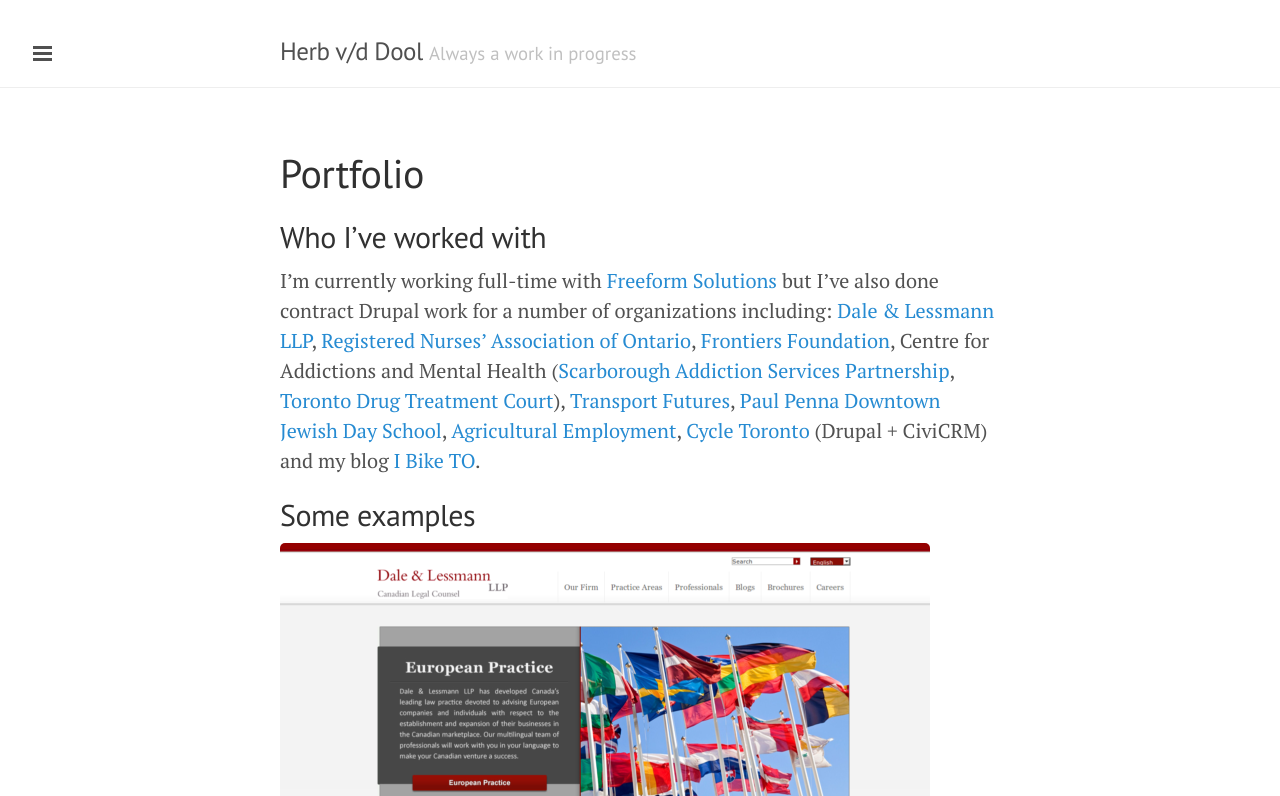
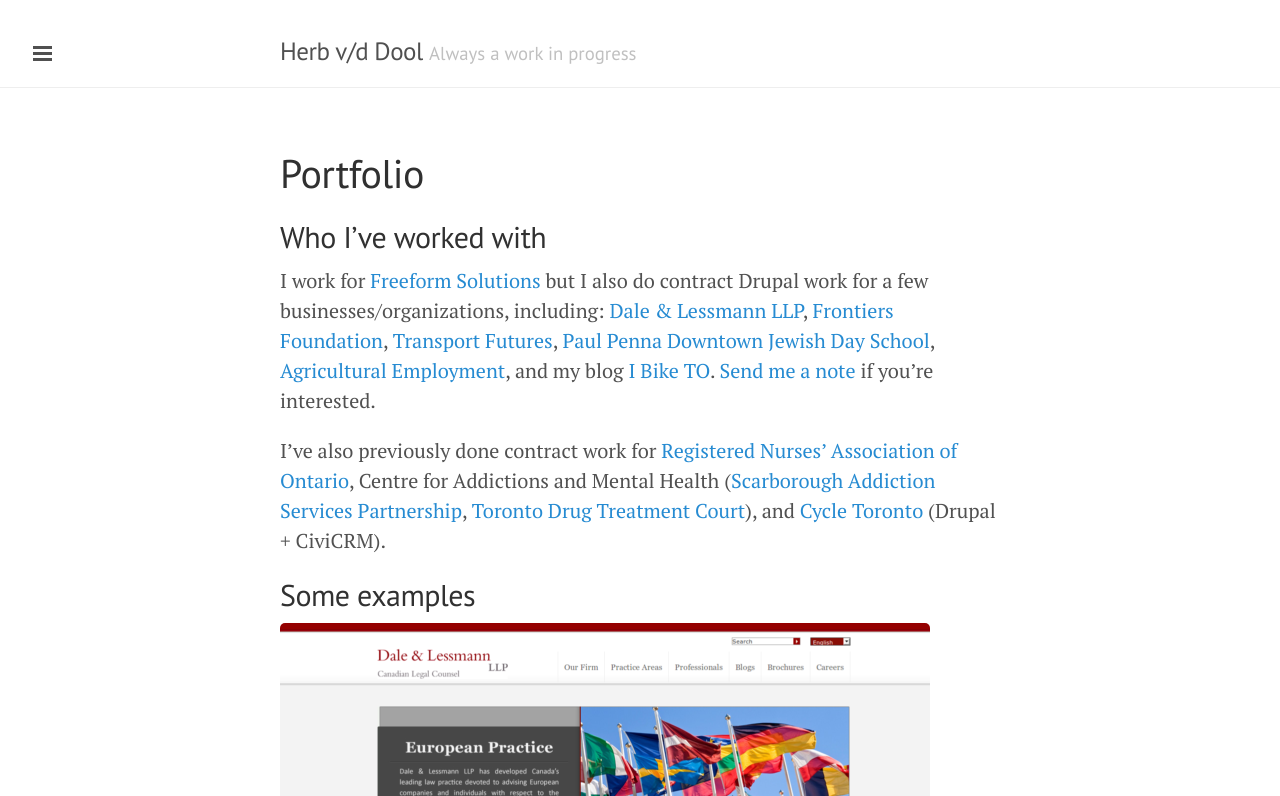
Before and after one commit to herbdool/herbdool.github.com, a Jekyll site: the page built from portfolio.md, in a window 1280 px wide and 900 px high, cut to the strip 104-900 px from the top of the window. Built offline with Jekyll 4.4.1, drawn with Linux system fonts in a browser that asks for light colours; Markdown is read by kramdown in place of the engine named in the settings.

Commit message:
Updated portfolio.md

```diff
--- a/portfolio.md
+++ b/portfolio.md
@@ -6,7 +6,9 @@
 
 ## Who I've worked with
 
-I'm currently working full-time with [Freeform Solutions](http://freeform.ca) but I've also done contract Drupal work for a number of organizations including: [Dale & Lessmann LLP](http://dalelessmann.com), [Registered Nurses' Association of Ontario](http://rnao.ca/), [Frontiers Foundation](http://frontiersfoundation.ca), Centre for Addictions and Mental Health ([Scarborough Addiction Services Partnership](http://scarboroughaddictionservices.org), [Toronto Drug Treatment Court](http://tdtc.ca)), [Transport Futures](http://transportfutures.ca), [Paul Penna Downtown Jewish Day School](http://djds.ca), [Agricultural Employment](http://www.agriemploy.com/), [Cycle Toronto](http://cycleto.ca) (Drupal + CiviCRM) and my blog [I Bike TO](http://ibiketo.ca).
+I work for [Freeform Solutions](http://freeform.ca) but I also do contract Drupal work for a few businesses/organizations, including: [Dale & Lessmann LLP](http://dalelessmann.com), [Frontiers Foundation](http://frontiersfoundation.ca), [Transport Futures](http://transportfutures.ca), [Paul Penna Downtown Jewish Day School](http://djds.ca), [Agricultural Employment](http://www.agriemploy.com/), and my blog [I Bike TO](http://ibiketo.ca). [Send me a note](http://ibiketo.ca/contact) if you're interested.
+
+I've also previously done contract work for [Registered Nurses' Association of Ontario](http://rnao.ca/), Centre for Addictions and Mental Health ([Scarborough Addiction Services Partnership](http://scarboroughaddictionservices.org), [Toronto Drug Treatment Court](http://tdtc.ca)), and [Cycle Toronto](http://cycleto.ca) (Drupal + CiviCRM).
 
 ## Some examples
 
```
